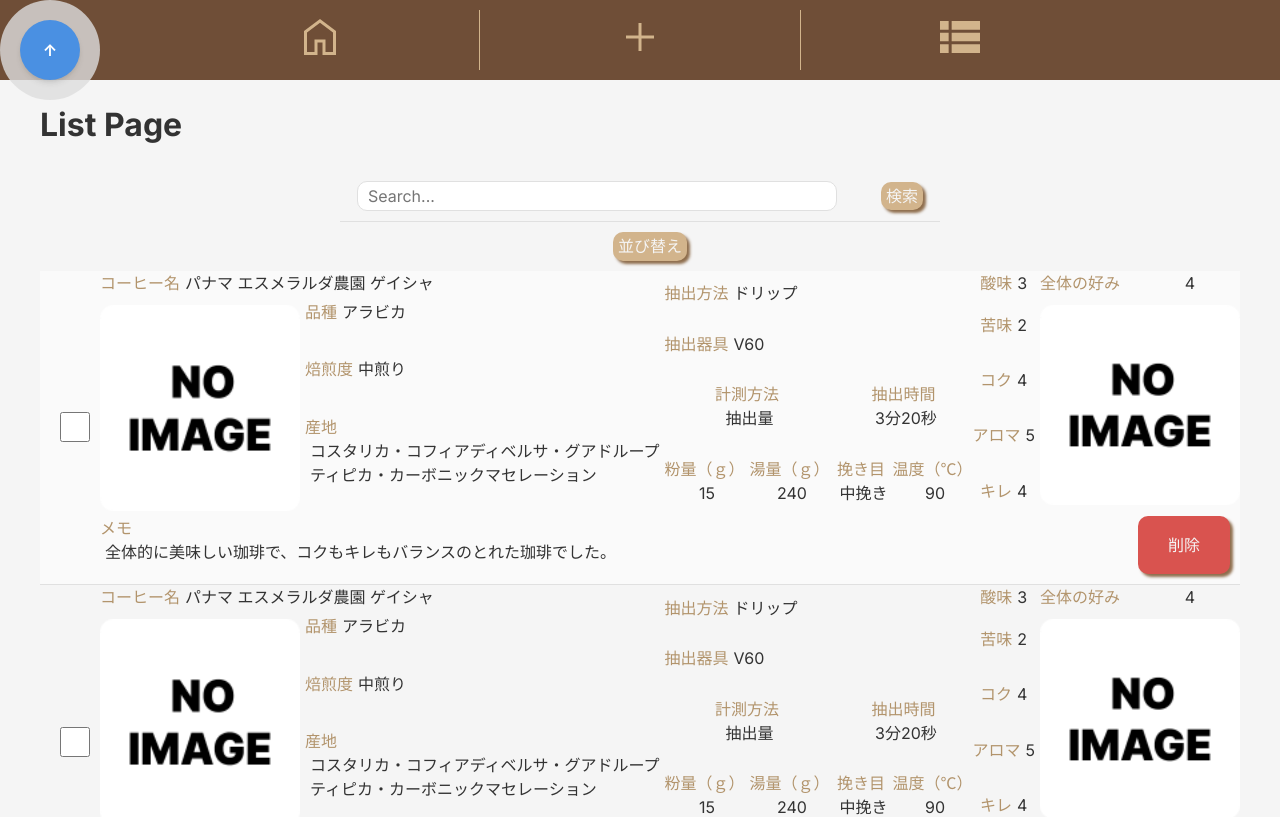
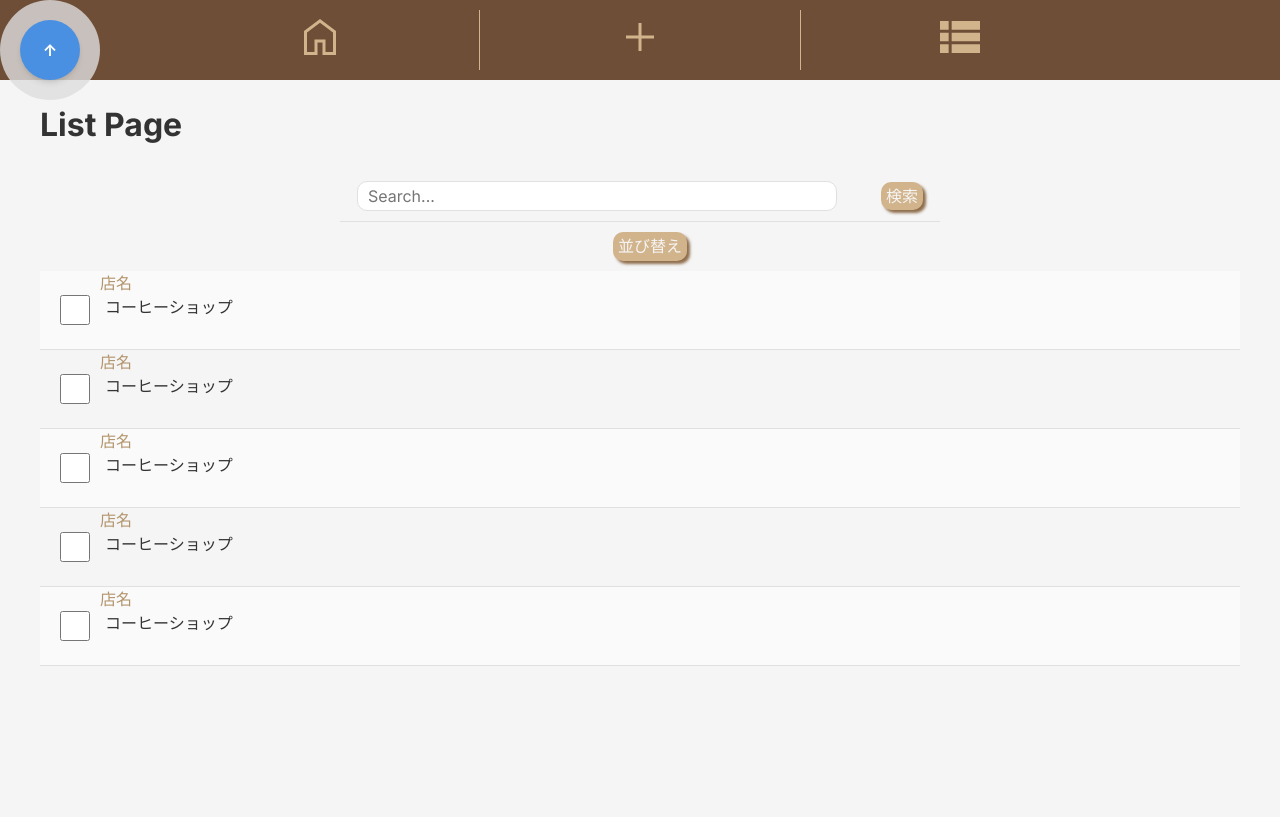
Before and after one commit to akiran1sei/coffee-note_web, a Next.js app: page /pages/list in a window 1280 px wide. Shown: the top 817 px of the page. Built offline with nearby package versions, Linux system fonts and the light colour scheme.

Commit message:
リストページのPC版レイアウト修正＆編集作業中

```diff
--- a/app/components/list/self/page.tsx
+++ b/app/components/list/self/page.tsx
@@ -1,6 +1,6 @@
 // SelfPcCard.tsx
 import styles from "@/app/styles/Pages.module.css";
-import * as React from "react";
+import React, { useState } from "react";
 import Image from "next/image";
 import { MainButton } from "@/app/components/buttons/page";
 
@@ -153,8 +153,22 @@ interface CardProps {
 
 export const SelfPcCard: React.FC<CardProps> = ({ id }) => {
   const checkboxId = `checkbox_${id}`;
+  const [isOpen, setIsOpen] = useState(false);
+  const [load, setLoad] = useState(false);
+  const openListClass = isOpen ? styles.listItemOpen : styles.listItemClose;
+  const handleClick = () => {
+    try {
+      setLoad(true);
+      setIsOpen(!isOpen);
+    } catch (error) {
+      console.error("Error toggling list item:", error);
+    } finally {
+      setLoad(false);
+    }
+  };
+
   return (
-    <div className={styles.listSelfPcCard}>
+    <div className={styles.listSelfPcCard} onClick={handleClick}>
       <div className={`${styles.listCheckboxContainer}`}>
         <label htmlFor={checkboxId} className={styles.listCheckboxLabel}>
           <input
@@ -166,13 +180,15 @@ export const SelfPcCard: React.FC<CardProps> = ({ id }) => {
           />
         </label>
       </div>
-      <div className={`${styles.listItemCoffeeBeans}`}>
+      <div className={`${styles.accordionHeader}`}>
         <div className={`${styles.listItemCoffeeName}`}>
           <div className={styles.listItemLabel}>{"コーヒー名"}</div>
           <div className={styles.listItemValue}>
             パナマ エスメラルダ農園 ゲイシャ
           </div>
         </div>
+      </div>
+      <div className={`${styles.listItemCoffeeBeans} ${openListClass}`}>
         <div className={`${styles.listItemImageBox} ${styles.beansImg}`}>
           <div className={styles.listItemImage}>
             <Image
@@ -185,7 +201,7 @@ export const SelfPcCard: React.FC<CardProps> = ({ id }) => {
         </div>
         <div className={`${styles.listItemVariety}`}>
           <div className={styles.listItemLabel}>{"品種"}</div>
-          <div className={styles.listItemValue}>アラビカ</div>
+          <div className={styles.listItemValue}>カネフォラ種</div>
         </div>
         <div className={`${styles.listItemProductionArea}`}>
           <div className={styles.listItemLabel}>{"産地"}</div>
@@ -195,17 +211,19 @@ export const SelfPcCard: React.FC<CardProps> = ({ id }) => {
         </div>
         <div className={`${styles.listItemRoastingDegree}`}>
           <div className={styles.listItemLabel}>{"焙煎度"}</div>
-          <div className={styles.listItemValue}>中煎り</div>
+          <div className={styles.listItemValue}>ミディアム（中浅）</div>
         </div>
       </div>
-      <div className={`${styles.listItemBrewingRecipe}`}>
+      <div className={`${styles.listItemBrewingRecipe} ${openListClass}`}>
         <div className={`${styles.listItemExMethod}`}>
           <div className={styles.listItemLabel}>{"抽出方法"}</div>
-          <div className={styles.listItemValue}>ドリップ</div>
+          <div className={styles.listItemValue}>
+            コーヒーメーカー（ドリップ式）
+          </div>
         </div>
         <div className={`${styles.listItemExMaker}`}>
           <div className={styles.listItemLabel}>{"抽出器具"}</div>
-          <div className={styles.listItemValue}>V60</div>
+          <div className={styles.listItemValue}>バルミューダ The Pot</div>
         </div>
         <div className={`${styles.listItemGrindSize}`}>
           <div className={styles.listItemLabel}>{"挽き目"}</div>
@@ -225,14 +243,14 @@ export const SelfPcCard: React.FC<CardProps> = ({ id }) => {
         </div>
         <div className={`${styles.listItemMeasurementMethod}`}>
           <div className={styles.listItemLabel}>{"計測方法"}</div>
-          <div className={styles.listItemValue}>抽出量</div>
+          <div className={styles.listItemValue}>注湯量</div>
         </div>
         <div className={`${styles.listItemExTime}`}>
           <div className={styles.listItemLabel}>{"抽出時間"}</div>
           <div className={styles.listItemValue}>3分20秒</div>
         </div>
       </div>
-      <div className={`${styles.listItemTasting}`}>
+      <div className={`${styles.listItemTasting} ${openListClass}`}>
         <div className={`${styles.listItemAcidity}`}>
           <div className={styles.listItemLabel}>{"酸味"}</div>
           <div className={styles.listItemValue}>3</div>
@@ -268,7 +286,7 @@ export const SelfPcCard: React.FC<CardProps> = ({ id }) => {
           </div>
         </div>
       </div>
-      <div className={`${styles.listItemMemoArea}`}>
+      <div className={`${styles.listItemMemoArea} ${openListClass}`}>
         <div className={`${styles.listItemMemo}`}>
           <div className={styles.listItemLabel}>{"メモ"}</div>
           <div className={styles.listItemValue}>
@@ -276,7 +294,7 @@ export const SelfPcCard: React.FC<CardProps> = ({ id }) => {
           </div>
         </div>
       </div>
-      <div className={`${styles.buttonContainer}`}>
+      <div className={`${styles.buttonContainer} ${openListClass}`}>
         <div
           className={`${styles.buttonContent} ${styles.deleteButtonContent}`}
         >
--- a/app/components/list/shop/page.tsx
+++ b/app/components/list/shop/page.tsx
@@ -1,6 +1,6 @@
 // ShopMobileCard.tsx
 import styles from "@/app/styles/Pages.module.css";
-import * as React from "react";
+import React, { useState } from "react";
 import Image from "next/image";
 import { MainButton } from "@/app/components/buttons/page";
 
@@ -130,8 +130,21 @@ interface CardProps {
 
 export const ShopPcCard: React.FC<CardProps> = ({ id }) => {
   const checkboxId = `checkbox_${id}`;
+  const [isOpen, setIsOpen] = useState(false);
+  const [load, setLoad] = useState(false);
+  const openListClass = isOpen ? styles.listItemOpen : styles.listItemClose;
+  const handleClick = () => {
+    try {
+      setLoad(true);
+      setIsOpen(!isOpen);
+    } catch (error) {
+      console.error("Error toggling list item:", error);
+    } finally {
+      setLoad(false);
+    }
+  };
   return (
-    <div className={styles.listShopPcCard}>
+    <div className={styles.listShopPcCard} onClick={handleClick}>
       <div className={`${styles.listCheckboxContainer}`}>
         <label htmlFor={checkboxId} className={styles.listCheckboxLabel}>
           <input
@@ -143,11 +156,14 @@ export const ShopPcCard: React.FC<CardProps> = ({ id }) => {
           />
         </label>
       </div>
-      <div className={`${styles.listItemShopData}`}>
+      <div className={`${styles.accordionHeader}`}>
         <div className={`${styles.listItemShopName}`}>
           <div className={styles.listItemLabel}>{"店名"}</div>
           <div className={styles.listItemValue}>コーヒーショップ</div>
         </div>
+      </div>
+
+      <div className={`${styles.listItemShopData} ${openListClass}`}>
         <div className={`${styles.listItemImageBox} ${styles.beansImg}`}>
           <div className={styles.listItemImage}>
             <Image
@@ -177,7 +193,7 @@ export const ShopPcCard: React.FC<CardProps> = ({ id }) => {
           </div>
         </div>
       </div>
-      <div className={`${styles.listItemShopCoffee}`}>
+      <div className={`${styles.listItemShopCoffee} ${openListClass}`}>
         <div className={`${styles.listItemCoffeeName}`}>
           <div className={styles.listItemLabel}>{"コーヒー名"}</div>
           <div className={styles.listItemValue}>コーヒー名</div>
@@ -187,7 +203,7 @@ export const ShopPcCard: React.FC<CardProps> = ({ id }) => {
           <div className={styles.listItemValue}>産地名</div>
         </div>
       </div>
-      <div className={`${styles.listItemTasting}`}>
+      <div className={`${styles.listItemTasting} ${openListClass}`}>
         <div className={`${styles.listItemAcidity}`}>
           <div className={styles.listItemLabel}>{"酸味"}</div>
           <div className={styles.listItemValue}>3</div>
@@ -223,7 +239,7 @@ export const ShopPcCard: React.FC<CardProps> = ({ id }) => {
           </div>
         </div>
       </div>
-      <div className={`${styles.listItemMemoArea}`}>
+      <div className={`${styles.listItemMemoArea} ${openListClass}`}>
         <div className={`${styles.listItemMemo}`}>
           <div className={styles.listItemLabel}>{"メモ"}</div>
           <div className={styles.listItemValue}>
@@ -231,7 +247,7 @@ export const ShopPcCard: React.FC<CardProps> = ({ id }) => {
           </div>
         </div>
       </div>
-      <div className={`${styles.buttonContainer}`}>
+      <div className={`${styles.buttonContainer} ${openListClass}`}>
         <div
           className={`${styles.buttonContent} ${styles.deleteButtonContent}`}
         >
--- a/app/pages/list/page.tsx
+++ b/app/pages/list/page.tsx
@@ -43,8 +43,8 @@ const ListPage = () => {
       return () => window.removeEventListener("resize", handleResize);
     }
   }, []);
-  const [version, setVersion] = useState(true);
-  // const [version, setVersion] = useState(false);
+  // const [version, setVersion] = useState(true);
+  const [version, setVersion] = useState(false);
   // PC向けのレイアウト
   const ListPcPage = () => {
     const pcCard = (id: string) => {
--- a/app/styles/Pages.module.css
+++ b/app/styles/Pages.module.css
@@ -97,6 +97,7 @@
 --------------------list page--------------------
 */
 /* 共通スタイル */
+
 .listItemImageBox {
   .listItemImage {
     width: calc(var(--item-image-width) * 2);
@@ -351,6 +352,12 @@
 
 /* PC */
 @media screen and (min-width: 960px) {
+  .listItemOpen {
+    display: grid;
+  }
+  .listItemClose {
+    display: none;
+  }
   .listPcPageWrapper {
     flex-direction: column;
   }
@@ -381,18 +388,19 @@
     width: 95%;
     height: auto;
     display: grid;
-    grid-template-areas:
-      "coffeeBeans brewingRecipe tasting tasting"
-      "memoArea memoArea memoArea buttonArea";
-    grid-template-columns: auto auto auto auto;
-    grid-template-rows: auto auto;
+
+    grid-template-columns: auto auto;
+    grid-template-rows: auto auto auto auto;
     position: relative;
     margin: 0 0 0 auto;
+    gap: var(--spacing-sm);
+    .accordionHeader {
+      grid-area: 1/1/2/3;
+    }
     .listItemCoffeeBeans {
-      grid-area: coffeeBeans;
-      display: grid;
+      grid-area: 2/1/3/3;
+
       grid-template-areas:
-        "coffeeName coffeeName coffeeName coffeeName"
         "image variety variety variety"
         "image roastingDegree roastingDegree roastingDegree"
         "image productionArea productionArea productionArea";
@@ -420,14 +428,17 @@
     }
 
     .listItemBrewingRecipe {
-      grid-area: brewingRecipe;
-      display: grid;
+      grid-area: 3 / 1 / 4 / 2;
+
       grid-template-areas:
-        "exMethod exMethod exMethod exMethod"
-        "exMaker exMaker exMaker exMaker"
-        "measurementMethod measurementMethod exTime exTime"
-        "coffeeAmount waterAmount grindSize temperature";
-      grid-template-columns: auto auto auto auto;
+        "exMethod exMethod"
+        "exMaker exMaker"
+        "measurementMethod measurementMethod"
+        "exTime exTime"
+        "coffeeAmount waterAmount  "
+        "grindSize temperature";
+      grid-template-rows: auto auto auto auto auto auto;
+      grid-template-columns: auto auto;
       gap: var(--spacing-xs);
       align-items: center;
 
@@ -476,27 +487,28 @@
     width: 95%;
     height: auto;
     display: grid;
-    grid-template-areas:
-      "shopDataArea shopDataArea tasting tasting"
-      "shopCoffeeArea shopCoffeeArea  memoArea buttonArea";
-
-    grid-template-columns: auto auto auto auto;
-    grid-template-rows: auto auto;
+    grid-template-columns: auto auto;
+    grid-template-rows: auto auto auto auto;
     position: relative;
     margin: 0 0 0 auto;
+    gap: var(--spacing-sm);
+    justify-items: stretch;
+    align-items: stretch;
+    .accordionHeader {
+      grid-area: 1/1/2/3;
+    }
 
     /* `shop`用のグリッドエリアをアイテムに割り当てる */
     .listItemShopData {
-      grid-area: shopDataArea;
-      display: grid;
+      grid-area: 2/1/3/3;
       grid-template-areas:
-        "shopName shopName shopName shopName"
+        /* "shopName shopName shopName shopName" */
         "image image price date"
         "image image address address"
         "image image url url";
-      .listItemShopName {
+      /* .listItemShopName {
         grid-area: shopName;
-      }
+      } */
       .listItemImageBox {
         grid-area: image;
       }
@@ -515,7 +527,8 @@
     }
 
     .listItemShopCoffee {
-      grid-area: shopCoffeeArea;
+      /* grid-area: shopCoffeeArea; */
+      grid-area: 3 / 1 / 4 / 2;
       .listItemCoffeeName {
         display: flex;
       }
@@ -525,16 +538,18 @@
     }
   }
   .listItemTasting {
-    grid-area: tasting;
-    display: grid;
+    grid-area: 3 / 2 / 4 / 3;
+    /* grid-area: tasting; */
+
     grid-template-areas:
-      "acidity overall"
+      "acidity chartImage"
       "bitterness chartImage"
       "body chartImage"
       "aroma chartImage"
-      "aftertaste chartImage";
+      "aftertaste chartImage"
+      "overall overall";
     gap: var(--spacing-xs);
-    justify-items: center;
+    justify-items: stretch;
     align-items: center;
     & > * {
       display: flex;
@@ -572,10 +587,13 @@
   }
 
   .listItemMemoArea {
-    grid-area: memoArea;
-    display: flex;
+    grid-area: 4 / 1 / 5 / 2;
+    /* grid-area: memoArea; */
+    /* display: flex; */
   }
-
+  .buttonContainer {
+    grid-area: 4 / 2 / 5 / 3;
+  }
   .listSearchArea {
     input[type="text"] {
       margin: 0 auto;
```
